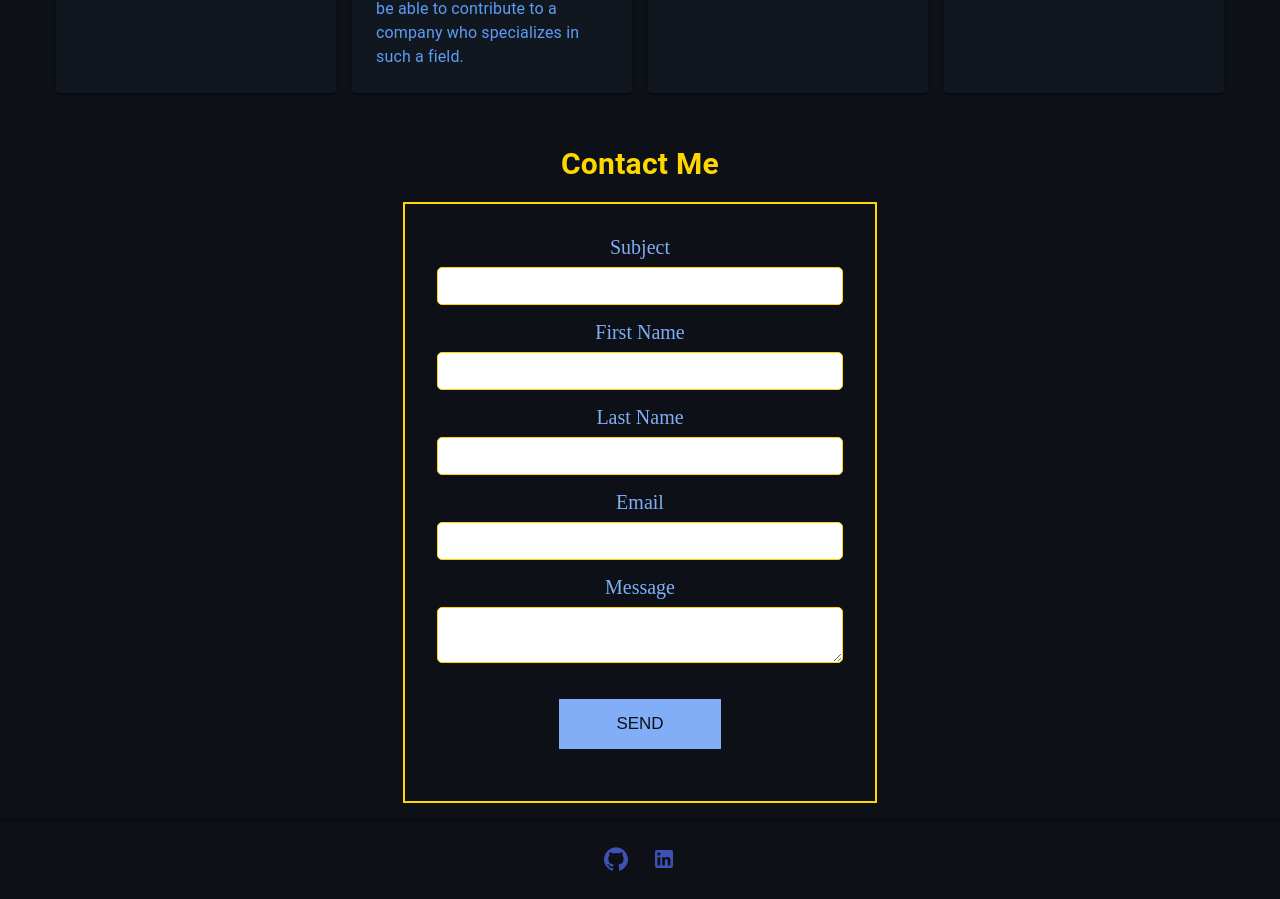
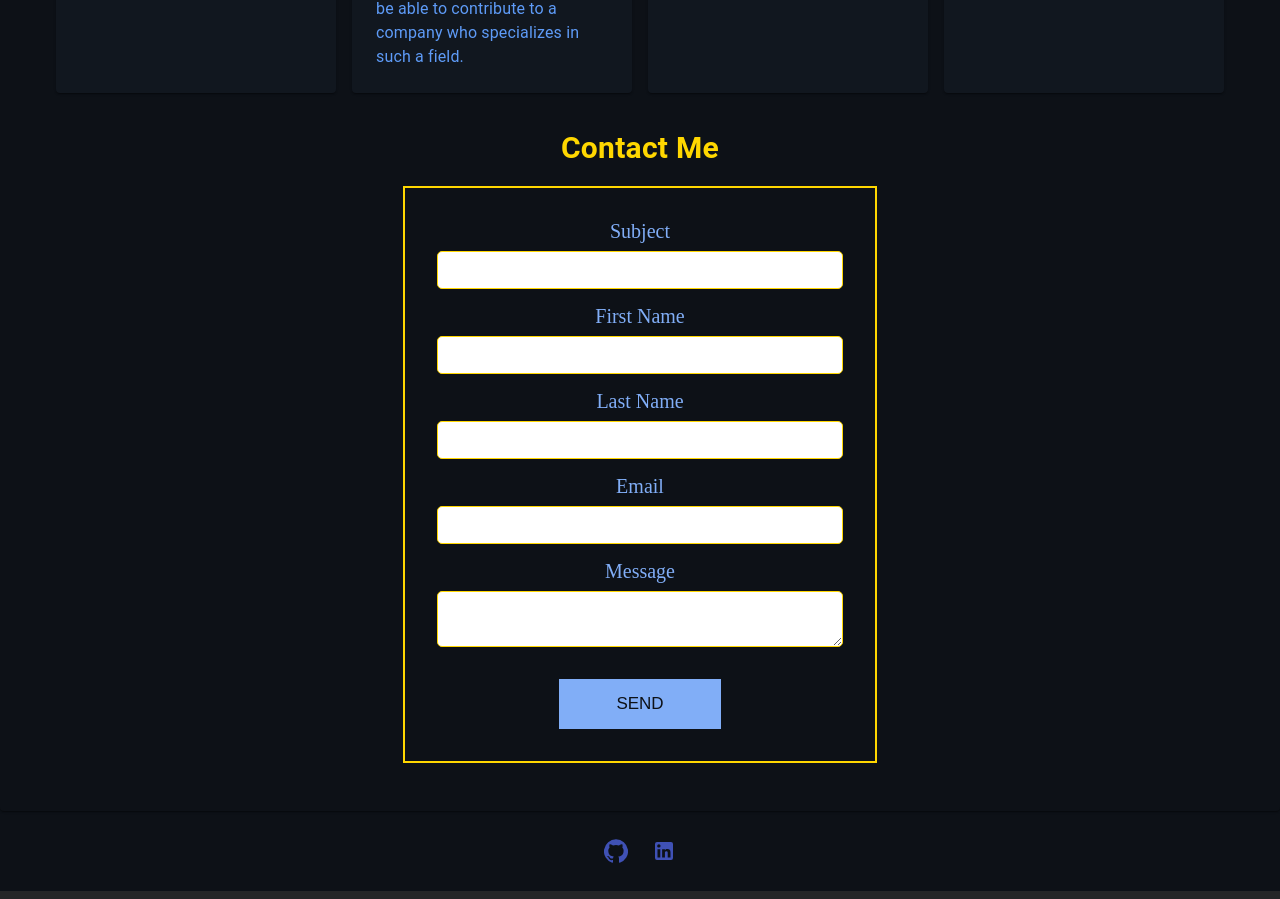
Before and after one commit to Donovanphenry/Donovanphenry, a React (Create React App) app: page /#/ in a window 1280 px wide. Shown: the part 1575-2474 px from the top of the page. Built offline with nearby package versions, Linux system fonts and the light colour scheme.

Commit message:
Margins on contact form

```diff
--- a/src/Home.js
+++ b/src/Home.js
@@ -341,19 +341,19 @@ const useStyles = makeStyles((theme) => ({
   },
 
   contactMeTitle: {
-    marginTop: theme.spacing(3),
+    marginTop: theme.spacing(1),
     fontSize: '30px',
-    color: props => props.homeSecondary,
+    color: props => props.contactSecondary,
     textAlign: 'center',
     fontWeight: 'bold',
   },
 
   contactMeForm: {
-    margin: '1rem auto',
+    margin: '1rem auto 3rem',
     maxWidth: '800px',
     width: '40%',
     minWidth: '250px',
-    border: props => `2px solid ${props.homeSecondary}`,
+    border: props => `2px solid ${props.contactSecondary}`,
     padding: '2rem',
 
     [theme.breakpoints.down('xs')]: {
@@ -386,7 +386,7 @@ const useStyles = makeStyles((theme) => ({
   },
 
   contactMeSubmit: {
-    margin: '20px auto',
+    margin: '1rem auto 0',
     width: '40%',
     border: '0',
     padding: '.5rem',
```
Also changed, not shown: 6 other files (tests, documents, lock files or other folders).
